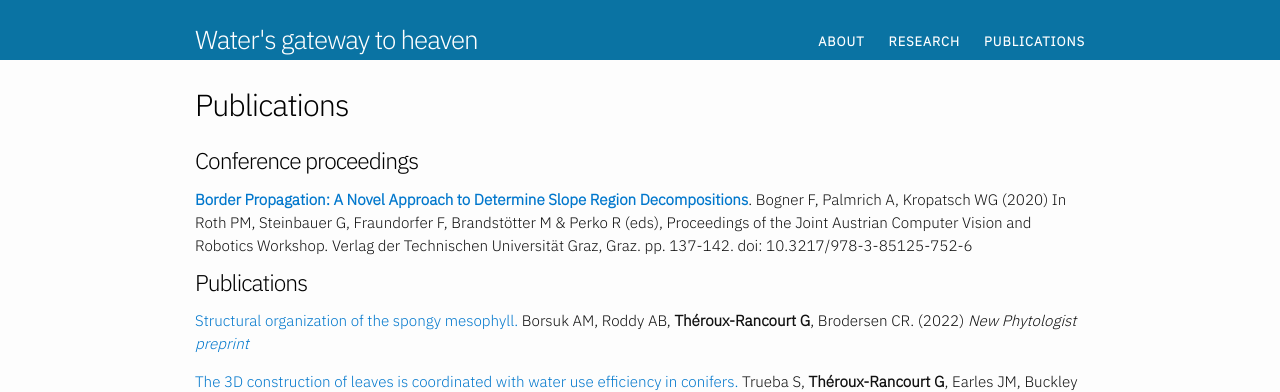
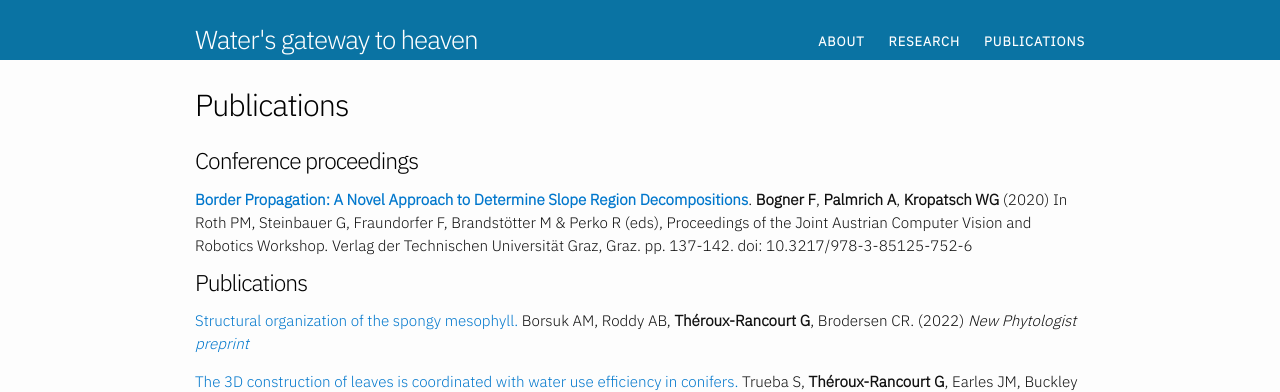
Before and after one commit to waters-gateway/waters-gateway.github.io, a Jekyll site: the page built from publications.md, in a window 1280 px wide. Shown: the top 392 px of the page. Built offline with Jekyll 4.4.1, drawn with Linux system fonts in a browser that asks for light colours.

Commit message:
Changed emphasis of project members in pubs

```diff
--- a/publications.md
+++ b/publications.md
@@ -7,7 +7,7 @@ lang: en
 
 # Conference proceedings
 
-[__Border Propagation: A Novel Approach to Determine Slope Region Decompositions__](https://doi.org/10.3217/978-3-85125-752-6). Bogner F, Palmrich A, Kropatsch WG (2020) In Roth PM, Steinbauer G, Fraundorfer F, Brandstötter M & Perko R (eds), Proceedings of the Joint Austrian Computer Vision and Robotics Workshop. Verlag der Technischen Universität Graz, Graz. pp. 137-142. doi: 10.3217/978-3-85125-752-6
+[__Border Propagation: A Novel Approach to Determine Slope Region Decompositions__](https://doi.org/10.3217/978-3-85125-752-6). **Bogner F**, **Palmrich A**, **Kropatsch WG** (2020) In Roth PM, Steinbauer G, Fraundorfer F, Brandstötter M & Perko R (eds), Proceedings of the Joint Austrian Computer Vision and Robotics Workshop. Verlag der Technischen Universität Graz, Graz. pp. 137-142. doi: 10.3217/978-3-85125-752-6
 
 # Publications
 
```
